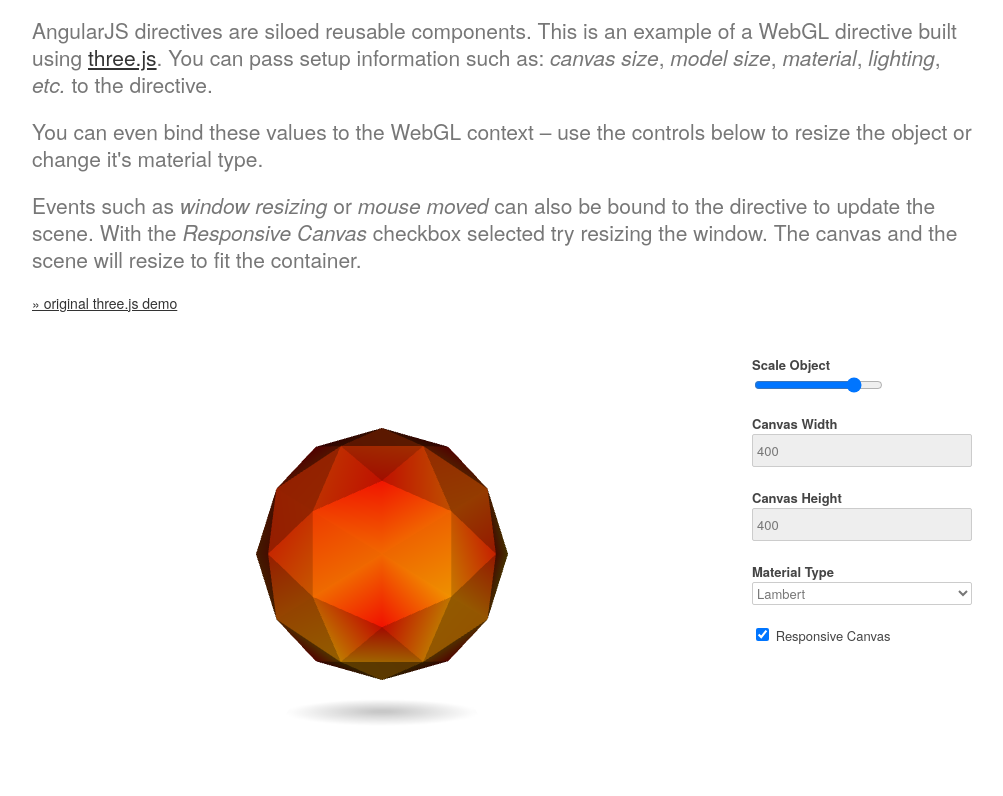
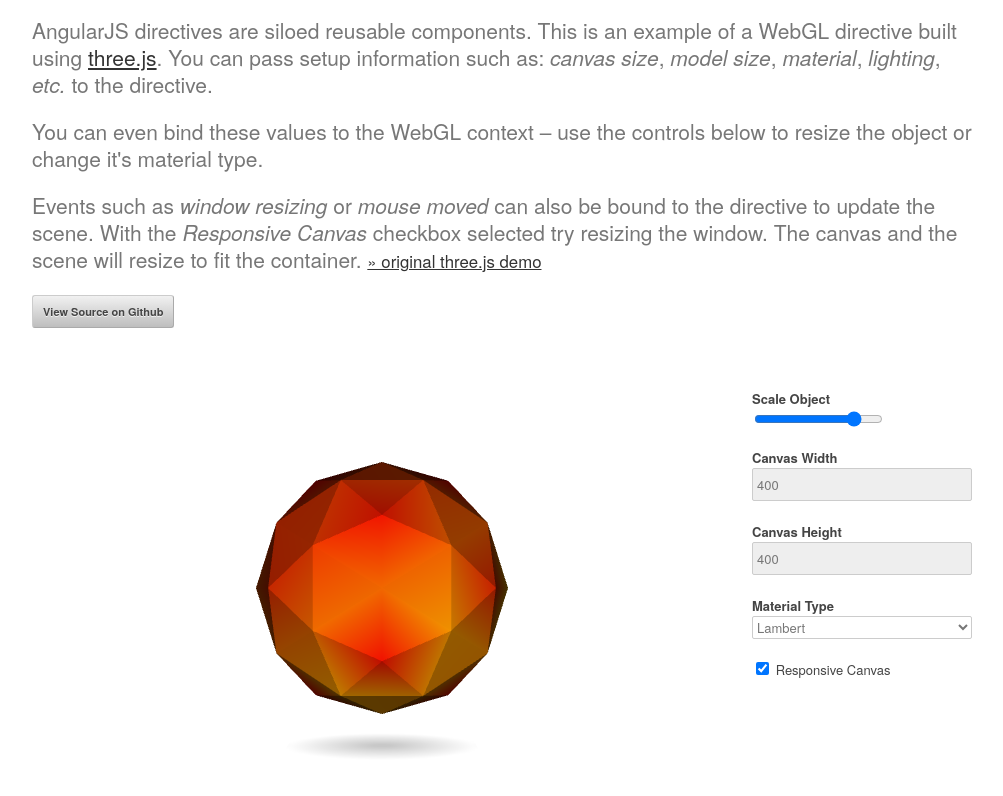
Before and after one commit to winkerVSbecks/angularWebglDirective, a plain HTML site: page index.html in a window 1280 px wide. Shown: the part 138-934 px from the top of the page, without its empty margins (138-1141 px from the left). Drawn offline with nearby package versions, Linux system fonts and the light colour scheme; a script that the page names is missing.

Commit message:
added link to source

```diff
--- a/index.html
+++ b/index.html
@@ -48,9 +48,9 @@
 
         <p class="lead">You can even bind these values to the WebGL context – use the controls below to resize the object or change it's material type.</p>
 
-        <p class="lead">Events such as <em>window resizing</em> or <em>mouse moved</em> can also be bound to the directive to update the scene. With the <em>Responsive Canvas</em> checkbox selected try resizing the window. The canvas and the scene will resize to fit the container.</p>
+        <p class="lead">Events such as <em>window resizing</em> or <em>mouse moved</em> can also be bound to the directive to update the scene. With the <em>Responsive Canvas</em> checkbox selected try resizing the window. The canvas and the scene will resize to fit the container. <small><a href="http://threejs.org/examples/#webgl_geometry_colors" target="_blank">&raquo; original three.js demo</a></small></p>
 
-        <p class="muted"><a href="http://threejs.org/examples/#webgl_geometry_colors" target="_blank">&raquo; original three.js demo</a></p>
+        <p><a href="https://github.com/winkerVSbecks/angularWebglDirective" class="button">View Source on Github</a></p>
 
       </div>
 
--- a/styles/base.css
+++ b/styles/base.css
@@ -270,3 +270,4 @@
 	.remove-bottom { margin-bottom: 0 !important; }
 	.half-bottom { margin-bottom: 10px !important; }
 	.add-bottom { margin-bottom: 20px !important; }
+	.pull-right { float: right !important; }
```
